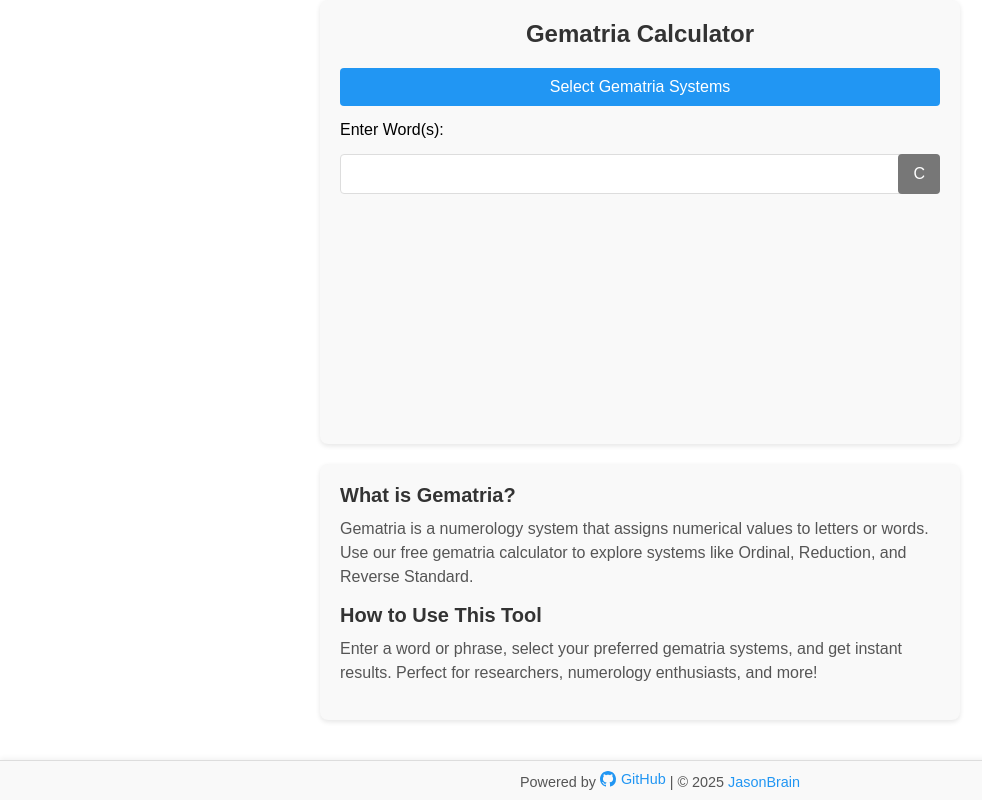
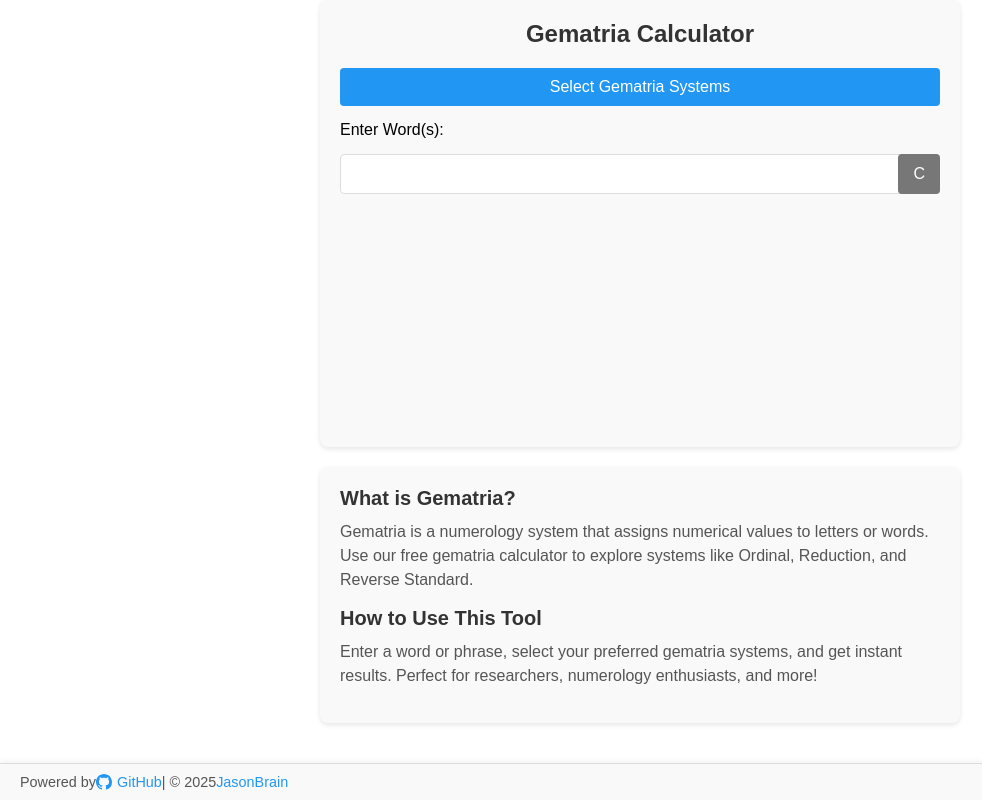
Before and after one commit to jasonbra1n/gematria-calculator, a PHP site: page / in a window 1280 px wide. Shown: the whole page, without its empty margins (0-982 px from the left). Run offline with PHP 8.4, Linux system fonts and the light colour scheme.

Commit message:
Update styles.css

```diff
--- a/styles.css
+++ b/styles.css
@@ -315,6 +315,7 @@ footer {
   position: sticky;
   bottom: 0;
   width: 100%;
+  display: inline-flex; /* Aligns icon and text */
   /* align-items: center; /* Vertically centers icon with text */
 }
 
```
